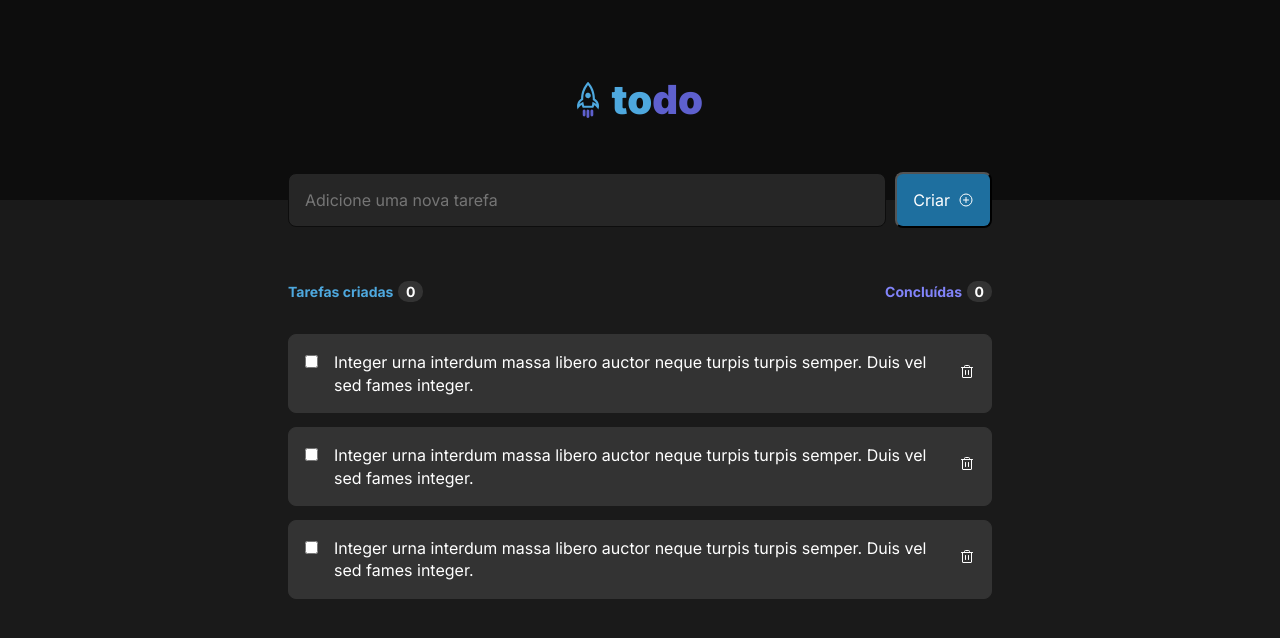
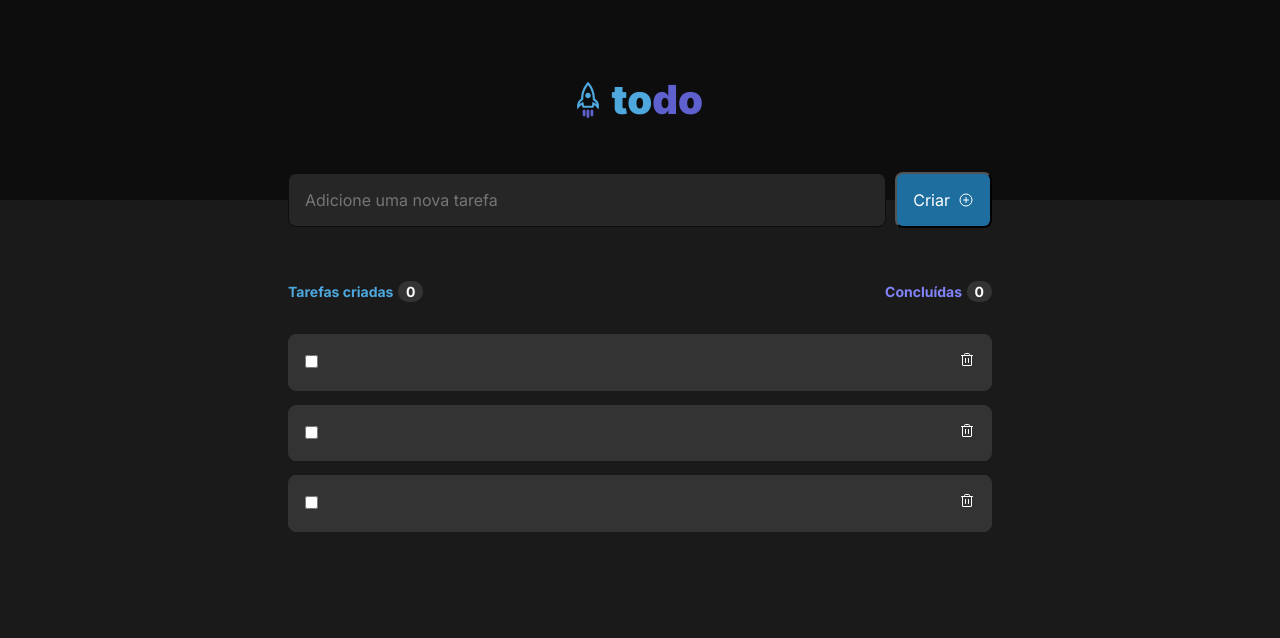
Before and after one commit to vribeiro48/todo-list, a React (Vite) app: page / in a window 1280 px wide. Shown: the top 638 px of the page. Built offline with nearby package versions, Linux system fonts and the light colour scheme.

Commit message:
Creating task interface and a name property

```diff
--- a/src/components/Task.tsx
+++ b/src/components/Task.tsx
@@ -2,7 +2,11 @@ import styles from './Task.module.css'
 
 import { Trash } from 'phosphor-react'
 
-export function Task() {
+interface Task {
+  name: string;
+}
+
+export function Task(props: Task) {
   return (
     <li className={styles.task}>
       <div className={styles.inputTaskName}>
@@ -10,7 +14,7 @@ export function Task() {
           <input type="checkbox" />
         </span>
         <span>
-          Integer urna interdum massa libero auctor neque turpis turpis semper. Duis vel sed fames integer.
+          {props.name}
         </span>
       </div>
       <div>
```
